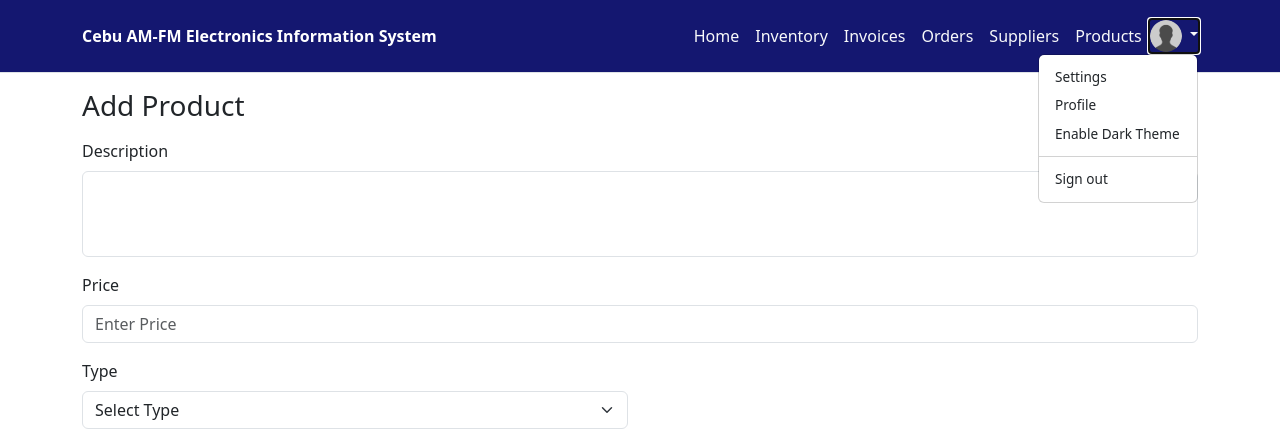
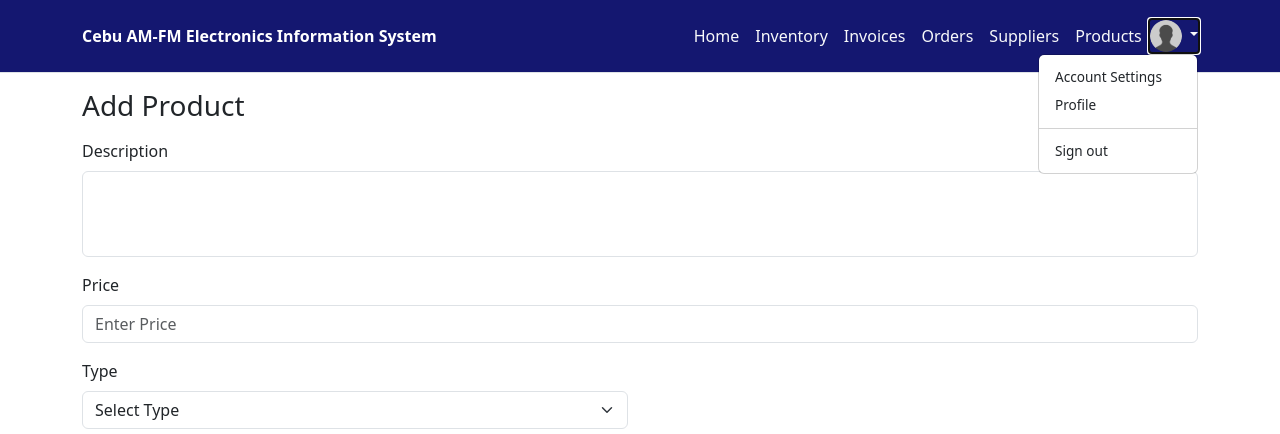
Before and after one commit to topecnz/Cebu-AMFM-EIS, a Django app: page /products/add/ in a window 1280 px wide, after a click that opens the changed part. Shown: the top 434 px of the page. Run offline with Django 4.2, Linux system fonts and the light colour scheme; the visitor is signed in with stand-in values (Sample User, id 1); data comes from the database, SQL or seed files in the repository; data that the repository does not hold is empty; some libraries are stand-ins or nearby versions.

Commit message:
accounts, header, view_account minor change

```diff
--- a/inventory/accounts.py
+++ b/inventory/accounts.py
@@ -212,11 +212,13 @@ def update_account(request: HttpRequest):
                 emp.emp_fname = fn
                 emp.emp_lname = ln
                 emp.emp_updated_at = timezone.now()
+                emp.save()
                 acc.username = u
                 acc.password = make_password(p)
                 acc.acc_type_id = acc_type
+                acc.emp_id = emp.emp_id
                 acc.save()
-                emp.save()
+
 
                 obj = {
                     'code': 200 if acc else 204,
--- a/inventory/templates/components/header.html
+++ b/inventory/templates/components/header.html
@@ -51,15 +51,8 @@
               <img src="{% static 'assets/images/profile-placeholder.png' %}" alt="mdo" width="32" height="32" class="rounded-circle">
             </a>
             <ul class="dropdown-menu text-small" aria-labelledby="dropdownMenuButton1">
-              <li><a class="dropdown-item" href="{% url 'Account Settings' %}">Settings</a></li>
+              <li><a class="dropdown-item" href="{% url 'Account Settings' %}">Account Settings</a></li>
               <li><a class="dropdown-item" href="#">Profile</a></li>
-              <!-- Toggle mode button -->
-              <li>
-                <button id="btnSwitch_toggle" class="dropdown-item" type="button" style="body.dark-mode {
-                  background-color: #121212; /* Dark background color */
-                  color: #ffffff; /* Light text color */
-                  }">Enable Dark Theme</button>
-              </li>
               <li><hr class="dropdown-divider"></li>
               <li><a class="dropdown-item" href="{% url 'Logout' %}">Sign out</a></li>
             </ul>
--- a/inventory/templates/main/view_account.html
+++ b/inventory/templates/main/view_account.html
@@ -17,9 +17,9 @@
 </div>
 <div class="mb-1">
     <label class="form-label">Account Position Type:</label>
-<<<<<<< Updated upstream
+
     <b><label id="user_type">{{user.acc_type.acc_type_name}}</label></b>
-=======
+
     {% comment %} <b><label id="user_type">{{user.acc_type_id}}</label></b> {% endcomment %}
     <select id="user_type" class="form-select" aria-label="Default select example">
         <option disabled>Select Type</option>
@@ -27,7 +27,7 @@
         <option {% if res.acc_type_id == user.acc_type_id %}selected{% endif %} value="{{res.acc_type_id}}">{{res.acc_type_name}}</option>
         {% endfor %}
     </select>
->>>>>>> Stashed changes
+
 </div>
 <div class="mb-1">
     <label class="form-label">Account Created:</label>
```
